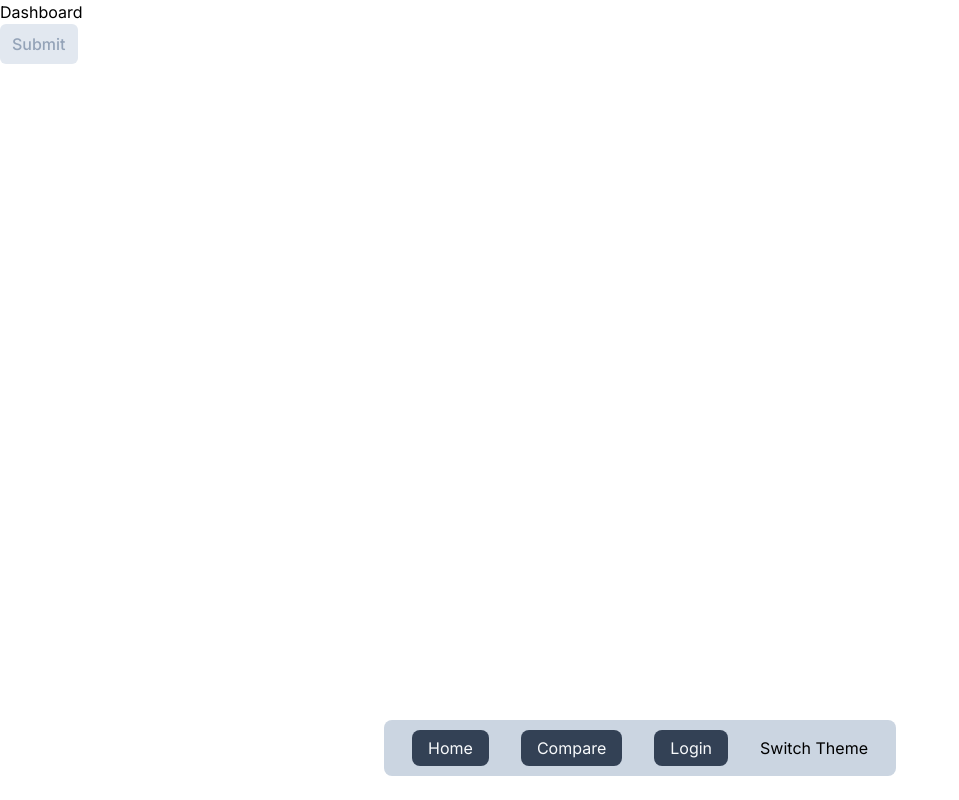
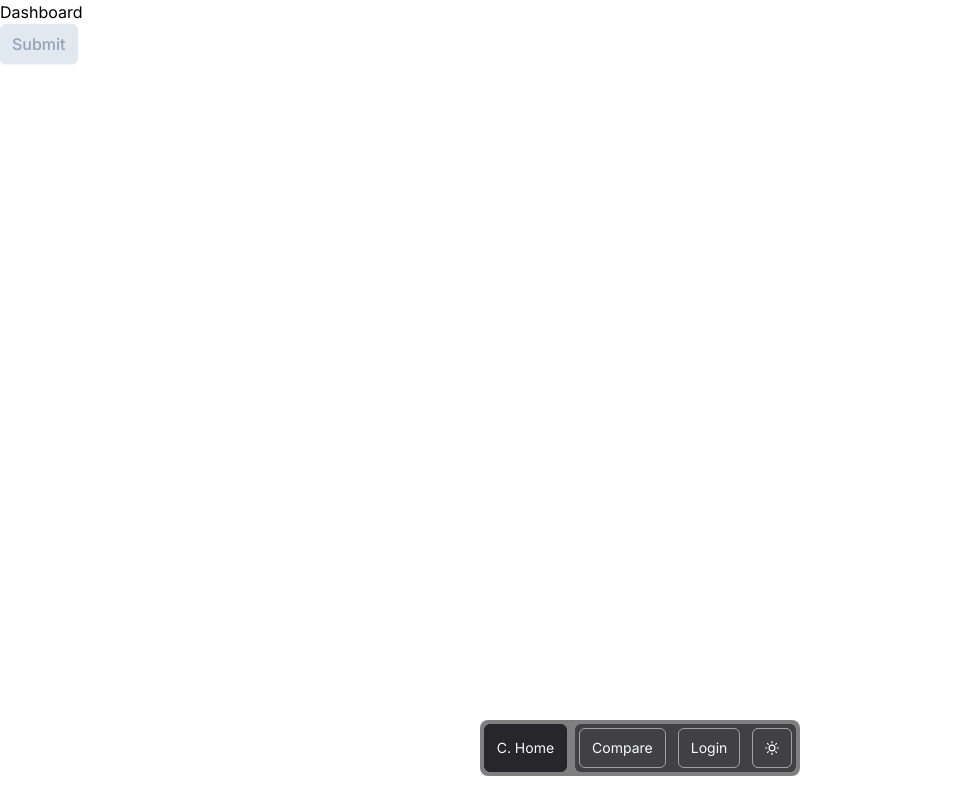
Before and after one commit to JulesEfrei/CoinVista, a Next.js app: page / in a window 1280 px wide. Shown: the whole page, without its empty margins (0-959 px from the left). Built offline with nearby package versions, Linux system fonts and the light colour scheme.

Commit message:
feat: navigation

```diff
--- a/package.json
+++ b/package.json
@@ -14,7 +14,8 @@
     "class-variance-authority": "^0.7.0",
     "next": "14.1.3",
     "react": "^18",
-    "react-dom": "^18"
+    "react-dom": "^18",
+    "react-icons": "^5.0.1"
   },
   "devDependencies": {
     "typescript": "^5",
--- a/src/components/atoms/Button.tsx
+++ b/src/components/atoms/Button.tsx
@@ -7,14 +7,22 @@ interface Props {
   children: ReactNode;
   disabled?: boolean;
   intent?: /*"primary" | "secondary" |*/
-  "danger" | "light" | "white" | "dark" | "underline" | "disabled";
+  "danger" | "light" | "white" | "dark" | "underline" | "disabled" | "icon";
   size?: "sm" | "md" | "lg" | "thin";
   align?: "center" | "left" | "right";
 }
 
 const Button = (props: Props) => {
   const buttonClasses = cva(
-    ["rounded-md", "py-2", "flex", "items-center", "font-medium", "gap-2"],
+    [
+      "rounded-md",
+      "py-2",
+      "flex",
+      "items-center",
+      "font-medium",
+      "gap-2",
+      "shadow-sm",
+    ],
     {
       variants: {
         intent: {
@@ -29,6 +37,7 @@ const Button = (props: Props) => {
           underline: "text-black hover:underline dark:text-white",
           disabled:
             "text-slate-400 bg-slate-200 dark:text-slate-700 dark:bg-black dark:border-1 dark:border-slate-700",
+          icon: "border-1 text-black border-slate-300 bg-white hover:bg-slate-200 dark:border-slate-700 dark:text-white dark:bg-black dark:hover:bg-gray-800",
         },
         size: {
           sm: "px-3 text-sm",
--- a/src/components/atoms/ThemeSwitcher.tsx
+++ b/src/components/atoms/ThemeSwitcher.tsx
@@ -1,14 +1,21 @@
 "use client";
 
-import { useContext, useState } from "react";
+import { useContext } from "react";
 import { ThemeContext } from "utils/Theme";
+import { FiSun } from "react-icons/fi";
+import { BsMoonStars } from "react-icons/bs";
 
 const ThemeSwitcher = () => {
-  const { switchTheme } = useContext(ThemeContext);
+  const { currTheme, switchTheme } = useContext(ThemeContext);
 
   return (
     <>
-      <button onClick={switchTheme}>Switch Theme</button>
+      <button
+        onClick={switchTheme}
+        className="border-1 border-gray-500 text-white py-2 px-3 rounded-md flex items-center h-full hover:border-white"
+      >
+        {currTheme === "dark" ? <BsMoonStars /> : <FiSun />}
+      </button>
     </>
   );
 };
--- a/src/components/molecules/Navigation.tsx
+++ b/src/components/molecules/Navigation.tsx
@@ -4,34 +4,41 @@ import Link from "next/link";
 function Navigation() {
   const isConnected = false;
 
-  const navItems = [
-    { name: "Home", href: "/" },
-    { name: "Compare", href: "/compare" },
-    {
-      name: isConnected ? "Profile" : "Login",
-      href: isConnected ? "/profile" : "/login",
-    },
-  ];
-
   return (
     <>
-      <ul className="w-2/5 bg-slate-300 rounded-lg sticky top-[90%] left-1/2 translate-x-[-50%] flex justify-around align-middle px-3">
-        {navItems.map((navItem, index) => {
-          return (
-            <li key={`${navItem.name}-${index}`} className="my-2 py-2">
+      <nav className="w-fit h-14 sticky top-[90%] mx-auto">
+        <ul className="w-full h-full bg-black dark:bg-white bg-opacity-50 rounded-lg flex justify-center gap-2 items-center px-1 py-1 text-sm">
+          <li className="h-full">
+            <Link
+              href={"/"}
+              className="bg-gray-800 text-white border-1 border-slate-800 flex items-center px-3 rounded-md h-full dark:hover:bg-opacity-90 hover:bg-opacity-55"
+            >
+              C. Home
+            </Link>
+          </li>
+          <div className="bg-gray-800 bg-opacity-70 h-full flex justify-between items-center gap-3 rounded-md px-1 py-1">
+            <li className="h-full">
               <Link
-                href={navItem.href}
-                className="rounded-lg bg-slate-700 px-4 py-2 h-full hover:bg-slate-500 hover:cursor-pointer text-slate-50"
+                href={"/compare"}
+                className="border-1 border-gray-500 text-white py-2 px-3 rounded-md flex items-center h-full hover:border-white"
               >
-                {navItem.name}
+                Compare
               </Link>
             </li>
-          );
-        })}
-        <li className="my-2 py-2">
-          <ThemeSwitcher />
-        </li>
-      </ul>
+            <li className="h-full">
+              <Link
+                href={isConnected ? "/profile" : "/login"}
+                className="border-1 border-gray-500 text-white py-2 px-3 rounded-md flex items-center h-full hover:border-white"
+              >
+                {isConnected ? "Profile" : "Login"}
+              </Link>
+            </li>
+            <li className="h-full">
+              <ThemeSwitcher />
+            </li>
+          </div>
+        </ul>
+      </nav>
     </>
   );
 }
```
Also changed, not shown: 1 other file (tests, documents, lock files or other folders).
